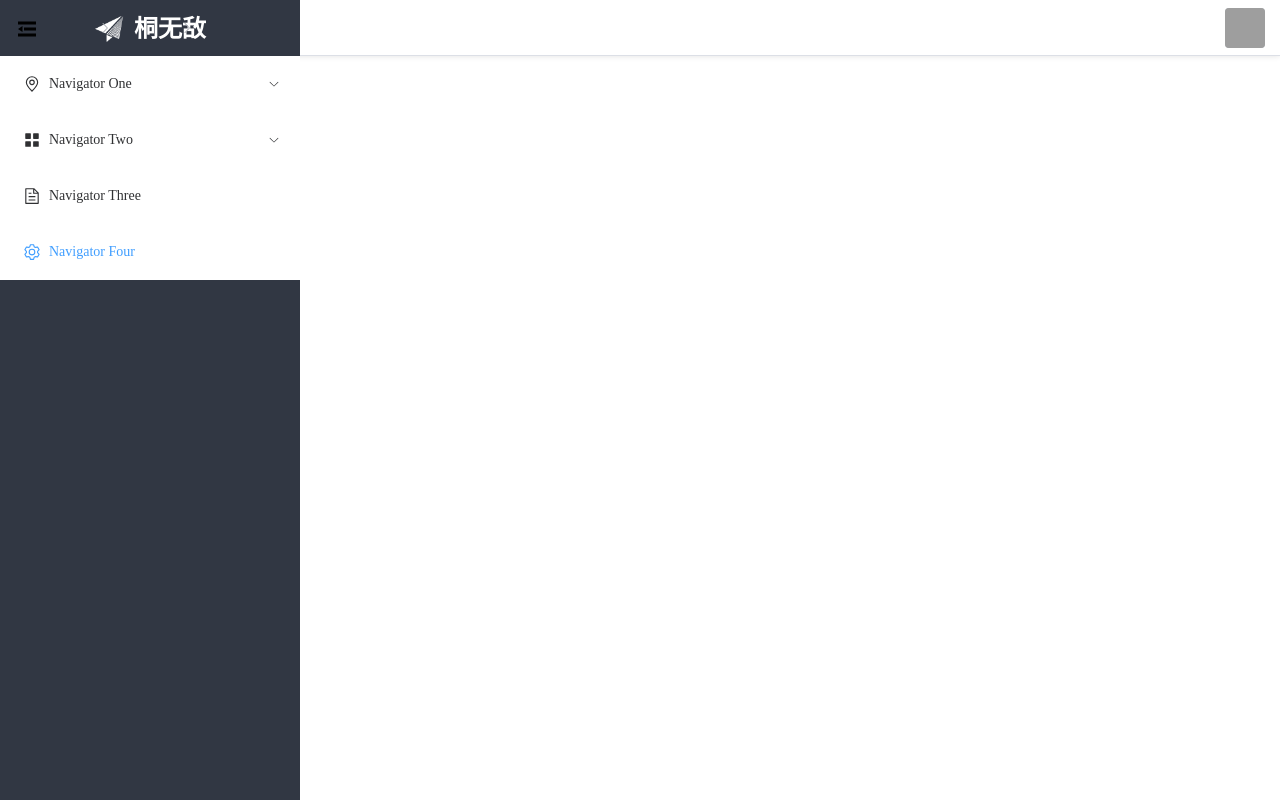
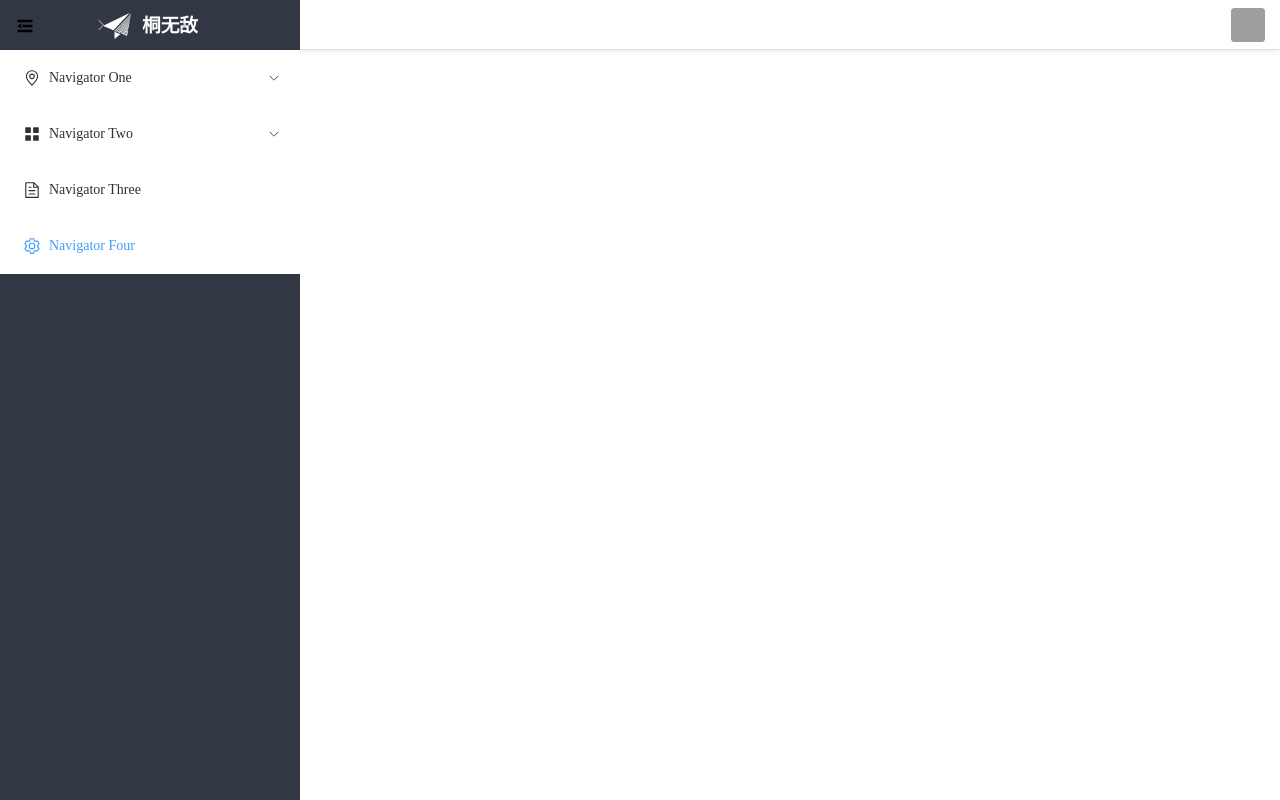
Before and after one commit to tongwudi/vue3-ts-demo, a Vue app: page /dashboard in a window 1280 px wide. Built offline with nearby package versions, Linux system fonts and the light colour scheme; grey boxes are pictures that could not be loaded.

Commit message:
过渡问题消失了？

```diff
--- a/src/assets/styles/variables.module.scss
+++ b/src/assets/styles/variables.module.scss
@@ -1,5 +1,5 @@
 // 宽高
-$navHeight: 56px;
+$navHeight: 50px;
 $menuOpenWidth: 210px;
 
 
--- a/src/layout/components/navbar.vue
+++ b/src/layout/components/navbar.vue
@@ -1,7 +1,7 @@
 <template>
   <el-header>
     <div class="collapse-btn hover-effect" @click="toggleCollapse">
-      <el-icon :size="24">
+      <el-icon :size="20">
         <Expand v-show="isCollapse" />
         <Fold v-show="!isCollapse" />
       </el-icon>
@@ -16,7 +16,7 @@
     <div class="flex-grow"></div>
 
     <el-dropdown trigger="click" class="hover-effect">
-      <el-avatar shape="square" :size="40" :src="avatarSrc" />
+      <el-avatar shape="square" :size="34" :src="avatarSrc" />
       <template #dropdown>
         <el-dropdown-menu>
           <el-dropdown-item>设置</el-dropdown-item>
--- a/src/layout/components/sidebar.vue
+++ b/src/layout/components/sidebar.vue
@@ -74,7 +74,7 @@ export default {
 <style lang="scss" scoped>
 .logo {
   display: block;
-  height: $navHeight; // 大于等于58会影响transition
+  height: $navHeight;
   line-height: $navHeight;
   text-align: center;
   img {
--- a/src/layout/index.vue
+++ b/src/layout/index.vue
@@ -1,25 +1,21 @@
 <template>
-  <!-- <el-container class="home"> -->
-  <div class="home">
+  <el-container class="home">
     <!-- <div v-show="device === 'mobile' && isCollapse"></div> -->
     <el-aside :width="menuWidth">
       <sidebar />
     </el-aside>
 
-    <!-- <el-container
+    <el-container
       direction="vertical"
       class="container"
       :style="{ marginLeft: menuWidth }"
-    > -->
-    <div class="container" :style="{ marginLeft: menuWidth }">
+    >
       <navbar />
       <el-main>
         <router-view></router-view>
       </el-main>
-    </div>
-    <!-- </el-container> -->
-  </div>
-  <!-- </el-container> -->
+    </el-container>
+  </el-container>
 </template>
 
 <script lang="ts" setup>
```
